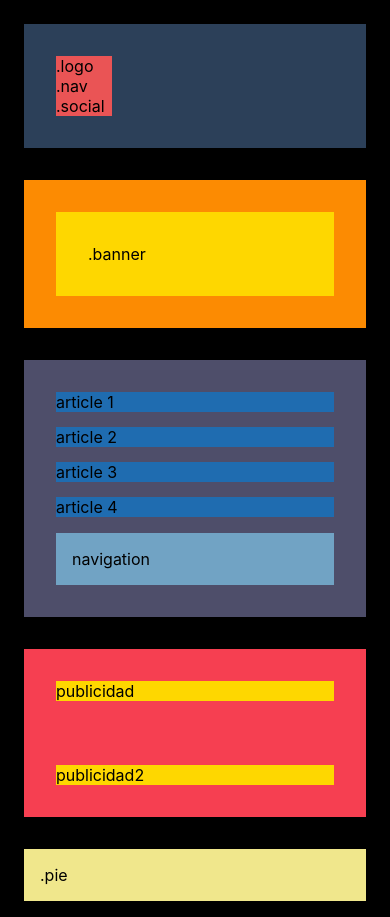
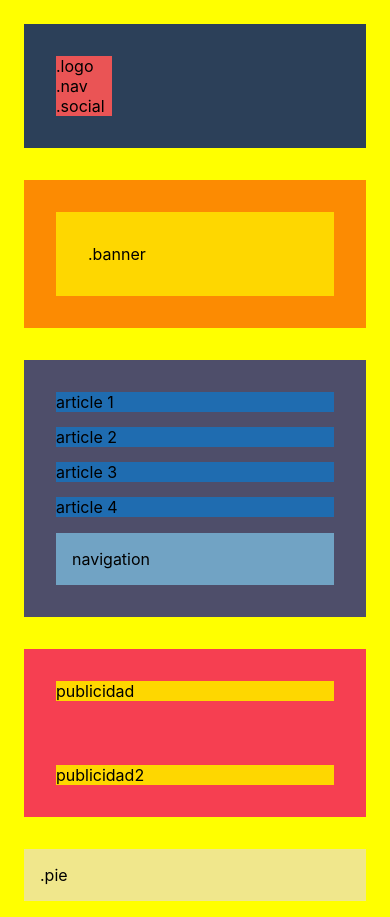
Before and after one commit to marcos-react/Sprint-1, a plain HTML site: page index.html in a window 390 px wide. Drawn offline with Linux system fonts and the light colour scheme.

Commit message:
Exercici 4 nivell 2

```diff
--- a/main.css
+++ b/main.css
@@ -137,7 +137,7 @@ header .container-banner div{
 @media only screen and (max-width: 768px) {
 
     html,body{
-        background: black;
+        background: orange;
         font-family: -apple-system, system-ui, BlinkMacSystemFont, 'Segoe UI', Roboto, Ubuntu, Cantarell, 'Open Sans', 'Helvetica Neue', sans-serif;
         max-width:1200px;
     }
@@ -278,7 +278,7 @@ header .container-banner div{
 @media only screen and (max-width: 600px) {
 
     html,body{
-        background: black;
+        background: yellow;
         font-family: -apple-system, system-ui, BlinkMacSystemFont, 'Segoe UI', Roboto, Ubuntu, Cantarell, 'Open Sans', 'Helvetica Neue', sans-serif;
         max-width:1200px;
     }
```
